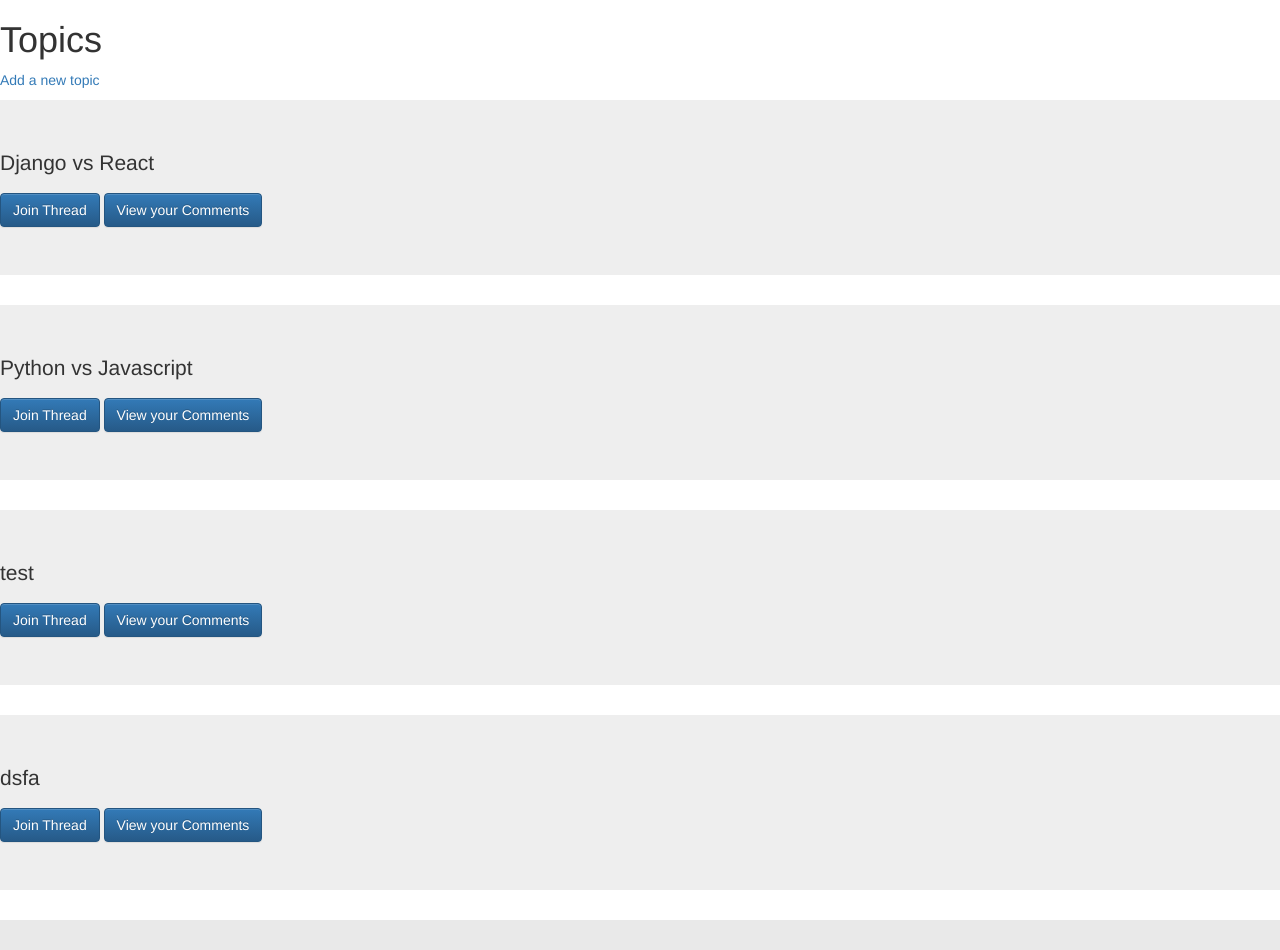
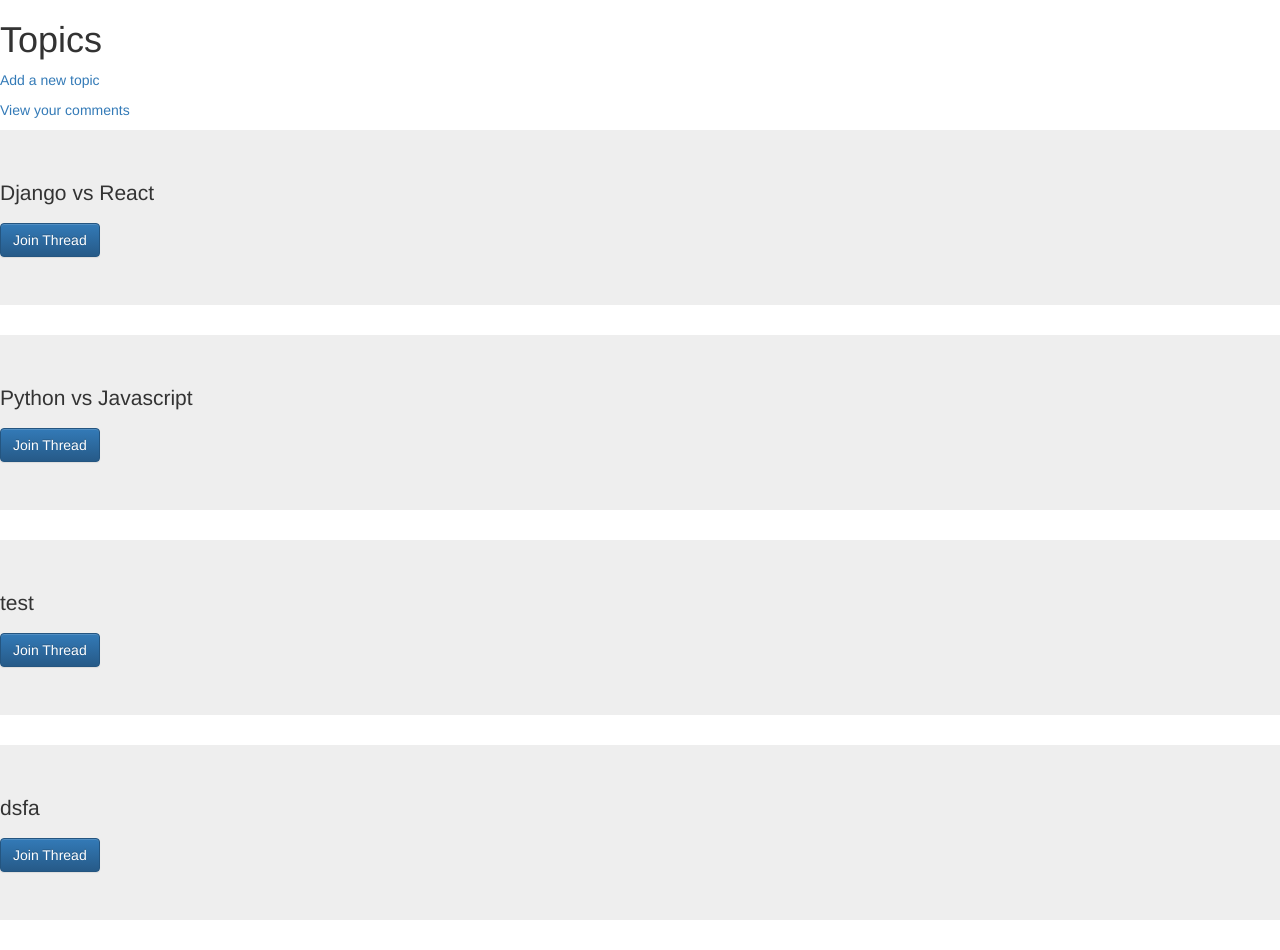
Before and after one commit to apierc2175/django_chat_app, a Django app: page / in a window 1280 px wide. Shown: the part 169-1119 px from the top of the page. Before the commit the page ends 1089 px from the top, so only its background shows below. Run offline with Django 3.2, Linux system fonts and the light colour scheme; data comes from the database, SQL or seed files in the repository; some libraries are stand-ins or nearby versions.

Commit message:
can link to your comments page from index

```diff
--- a/chats/templates/chats/index.html
+++ b/chats/templates/chats/index.html
@@ -2,11 +2,11 @@
 {% block content %}
 <h1>Topics</h1>
 <a href="{% url 'chats:create' %}"><p>Add a new topic</p></a>
+<a href="{% url 'accounts:user_comment_list' %}"><p>View your comments</p></a>
 {% for topic in chat_list %}
 <div class="jumbotron">
   <p>{{topic.title}}</p>
   <a href="{% url 'chats:topic_detail' topic.id %}"><button type='button' class="btn btn-primary">Join Thread</button></a>
-  <a href="{% url 'chats:your_comment' topic.id %}"><button type='button' class="btn btn-primary">View your Comments</button></a>
 </div>
 {% endfor %}
 {% endblock %}
```
